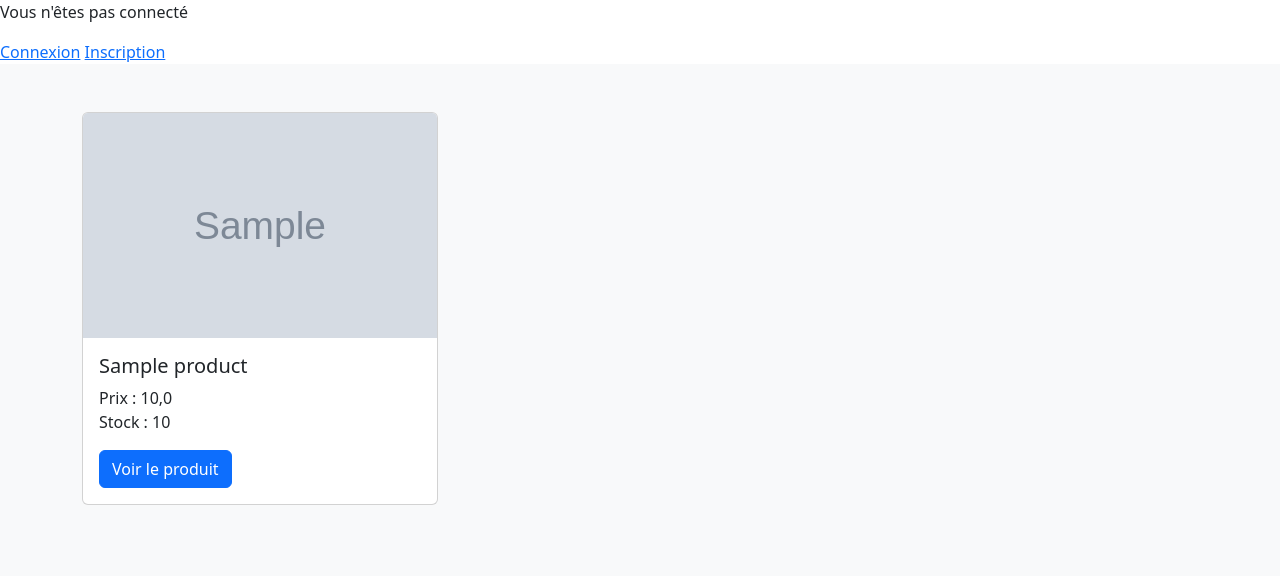
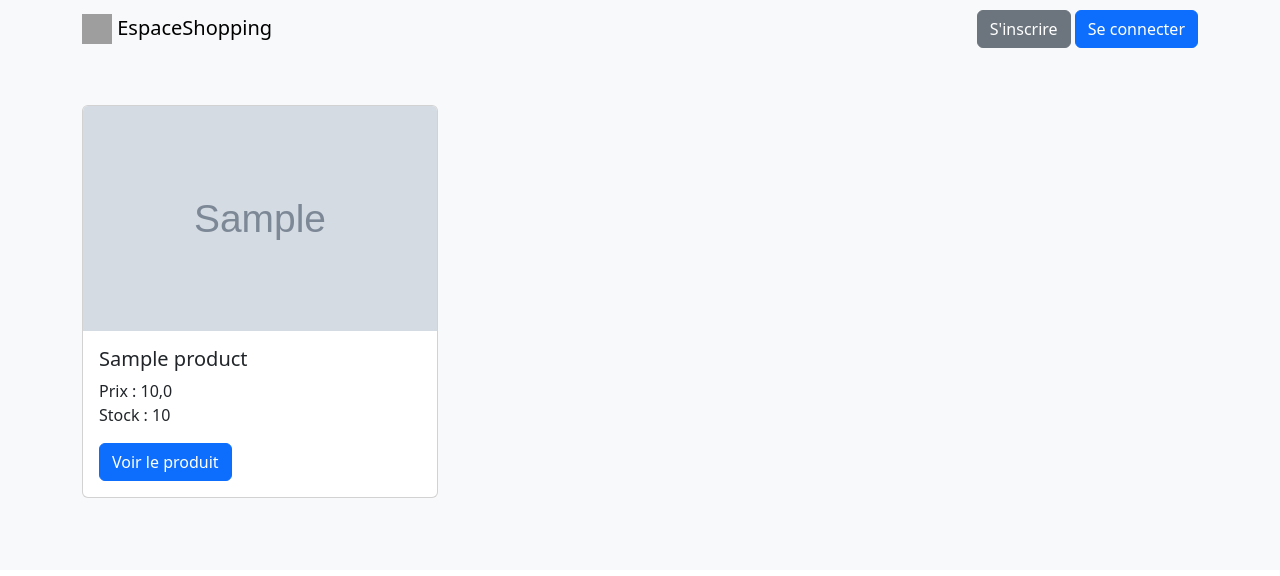
Before and after one commit to DylanLakhdari/EspaceShopping, a Django app: page / in a window 1280 px wide. Shown: the top 576 px of the page. Run offline with Django 5.2, Linux system fonts and the light colour scheme; tables that the repository leaves empty hold one stand-in row (values such as "Sample post"); grey boxes marked "Sample" are stand-in pictures; grey boxes are pictures that could not be loaded.

Commit message:
Ajout du template not_logged_nav

```diff
--- a/templates/catalog/index.html
+++ b/templates/catalog/index.html
@@ -16,9 +16,7 @@
     </form>
 
     {% else %}
-        <p>Vous n'êtes pas connecté</p>
-        <a href="{% url "login" %}">Connexion</a>
-        <a href="{% url "accounts-signup" %}">Inscription</a>
+        {% include "not_logged_nav.html" %}
     {% endif %}
 
     {% if user.cart %}
--- /dev/null
+++ b/templates/not_logged_nav.html
@@ -0,0 +1,21 @@
+<nav class="navbar navbar-expand-sm navbar-light bg-light">
+    <div class="container">
+        <a class="navbar-brand" href="#"> <img
+                src="https://upload.wikimedia.org/wikipedia/commons/thumb/2/24/LEGO_logo.svg/768px-LEGO_logo.svg.png"
+                alt="" width="30px" height="30px" class="inline-block align-text-top"> EspaceShopping
+        </a>
+        <button class="navbar-toggler d-lg-none" type="button" data-bs-toggle="collapse"
+            data-bs-target="#collapsibleNavId" aria-controls="collapsibleNavId" aria-expanded="false"
+            aria-label="Toggle navigation">
+            <span class="navbar-toggler-icon"></span>
+        </button>
+        <div class="collapse navbar-collapse" id="collapsibleNavId">
+            <ul class="navbar-nav ms-auto">
+                <li class="nav-item">
+                    <a href="{% url "accounts-signup" %}"><button class="btn btn-secondary">S'inscrire</button></a>
+                    <a href="{% url "login" %}"><button class="btn btn-primary">Se connecter</button></a>
+                </li>
+            </ul>
+        </div>
+    </div>
+</nav>
```
